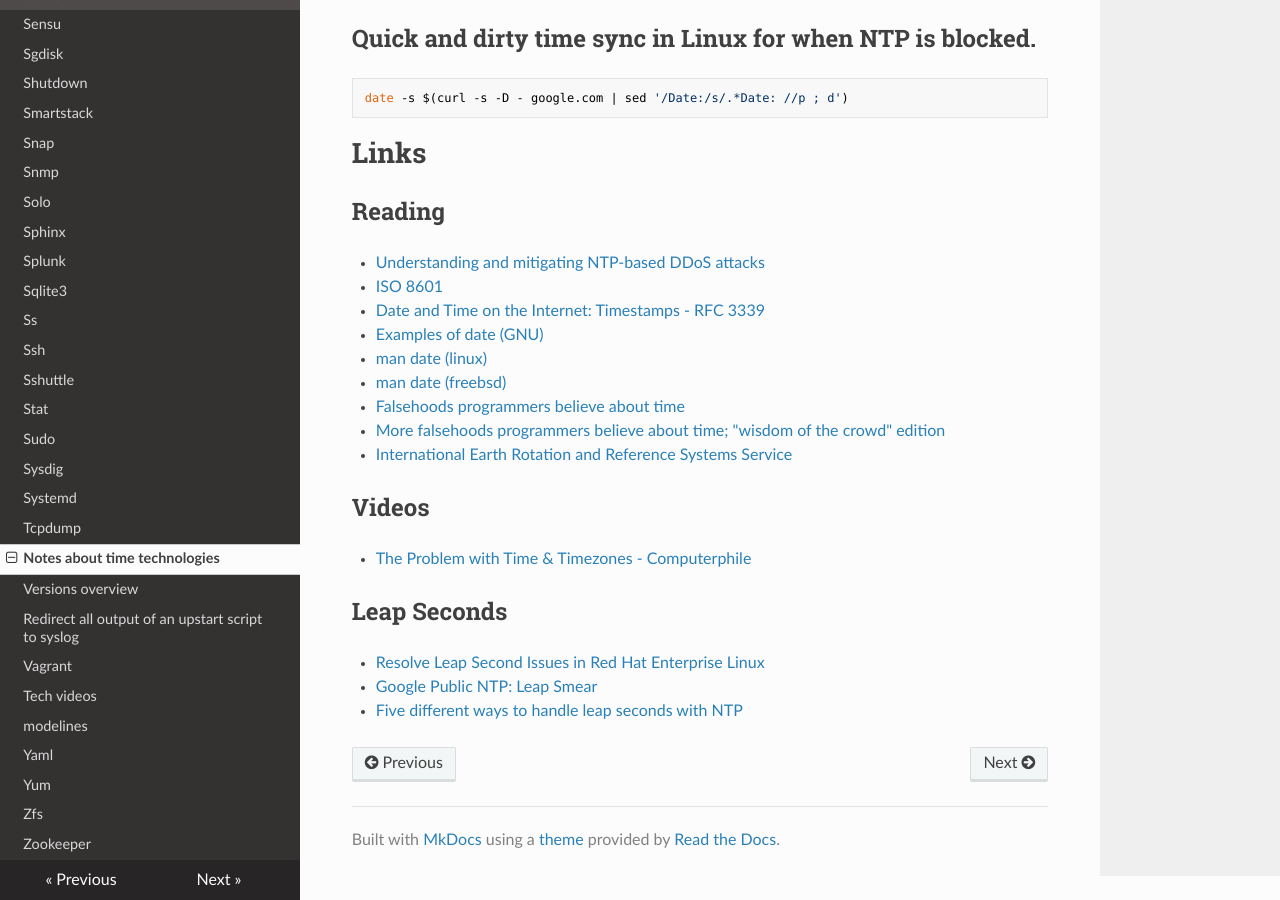
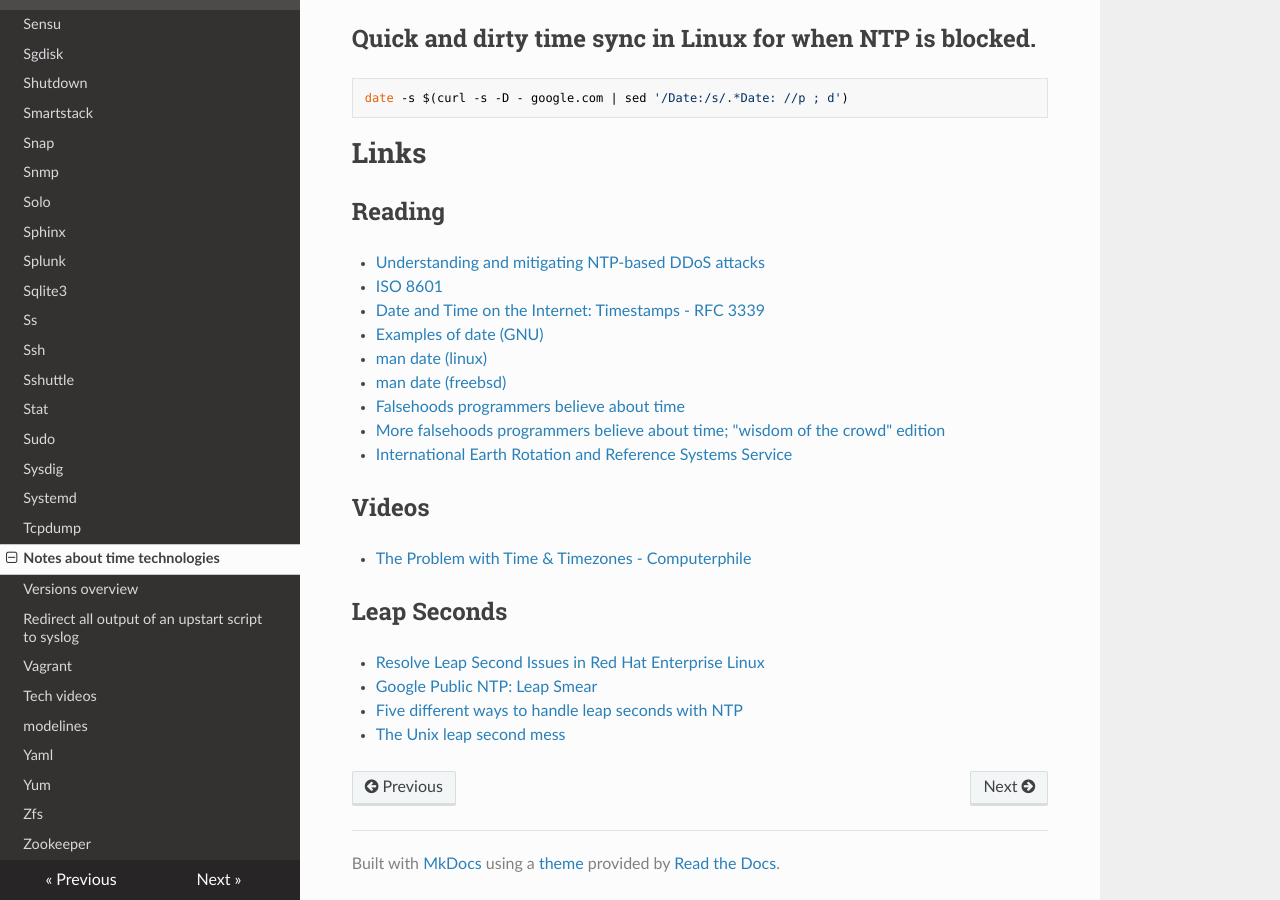
Before and after one commit to lando-cal/tech-notes, an MkDocs documentation site: the page built from docs/time.md, in a window 1280 px wide and 900 px high, scrolled down 2055 px. Built offline with MkDocs 1.6.1, drawn with Linux system fonts in a browser that asks for light colours; nearby versions of some CDN libraries.

Commit message:
Add link

```diff
--- a/docs/time.md
+++ b/docs/time.md
@@ -108,3 +108,4 @@ date -s $(curl -s -D - google.com | sed '/Date:/s/.*Date: //p ; d')
 - [Resolve Leap Second Issues in Red Hat Enterprise Linux](https://access.redhat.com/articles/15145)
 - [Google Public NTP: Leap Smear](https://developers.google.com/time/smear)
 - [Five different ways to handle leap seconds with NTP](https://developers.redhat.com/blog/2015/06/01/five-different-ways-handle-leap-seconds-ntp/)
+- [The Unix leap second mess](http://www.madore.org/~david/computers/unix-leap-seconds.html)
```
